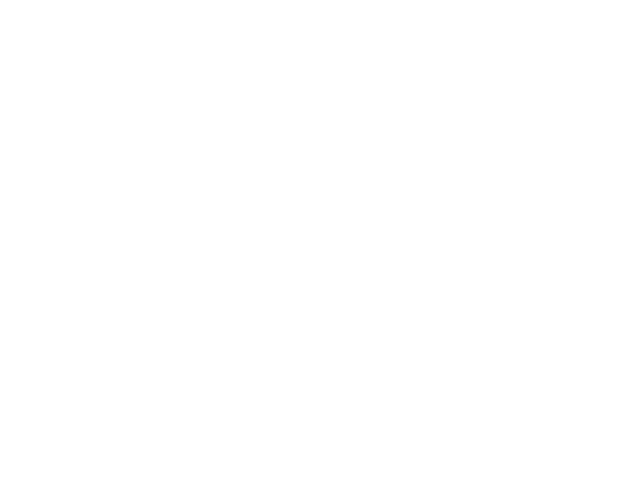
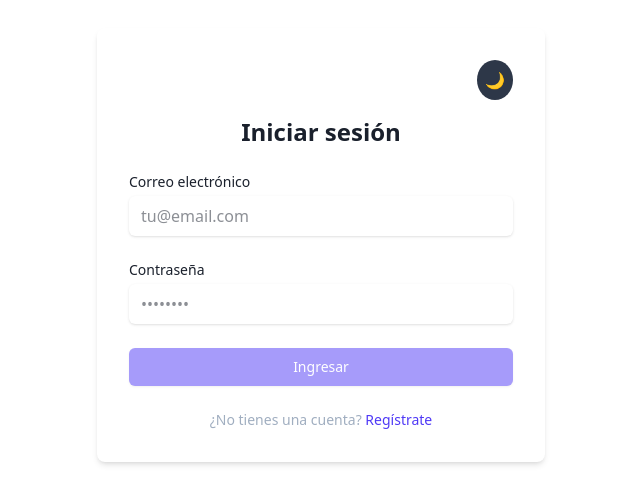
Before and after one commit to andres-unadista/task-management-system-angular, an Angular app: page /login in a window 1280 px wide. Before the commit this address led to /. Shown: the part 155-658 px from the top of the page, without its empty margins (319-959 px from the left). Built offline with nearby package versions, Linux system fonts and the light colour scheme.

Commit message:
feat: añade componente de login y mejora estilos
- Crea componente login con formulario de email y contraseña
- Añade enlace a registro desde login
- Mejora visibilidad de texto en modo oscuro
- Corrige inyección de dependencias en ThemeService

```diff
--- a/src/app/app.routes.ts
+++ b/src/app/app.routes.ts
@@ -1,6 +1,8 @@
 import { Routes } from '@angular/router';
 import { RegisterComponent } from './auth/register/register.component';
+import { LoginComponent } from './auth/login/login.component';
 
 export const routes: Routes = [
-  { path: 'register', component: RegisterComponent }
+  { path: 'register', component: RegisterComponent },
+  { path: 'login', component: LoginComponent }
 ];
--- /dev/null
+++ b/src/app/auth/login/login.component.html
@@ -0,0 +1,38 @@
+<!-- login.component.html -->
+<div class="min-h-screen flex items-center justify-center p-4">
+  <div class="card w-full max-w-md rounded-lg shadow-md p-8">
+    <div class="flex justify-end mb-4">
+      <button (click)="toggleDarkMode()" class="theme-toggle">
+        🌙
+      </button>
+    </div>
+
+    <h2 class="text-2xl font-bold text-center mb-6">Iniciar sesión</h2>
+
+    <form [formGroup]="loginForm" (ngSubmit)="onSubmit()" class="space-y-6">
+      <div>
+        <label for="email" class="block text-sm font-medium mb-1">Correo electrónico</label>
+        <input id="email" type="email" formControlName="email" class="form-control mt-1 block w-full px-3 py-2 rounded-md shadow-sm focus:outline-none focus:ring-2 focus:ring-indigo-500" placeholder="tu@email.com">
+      </div>
+
+      <div>
+        <label for="password" class="block text-sm font-medium mb-1">Contraseña</label>
+        <input id="password" type="password" formControlName="password" class="form-control mt-1 block w-full px-3 py-2 rounded-md shadow-sm focus:outline-none focus:ring-2 focus:ring-indigo-500" placeholder="••••••••">
+      </div>
+
+      <div>
+        <button type="submit" [disabled]="!loginForm.valid" class="w-full flex justify-center py-2 px-4 border border-transparent rounded-md shadow-sm text-sm font-medium text-white bg-indigo-600 hover:bg-indigo-700 focus:outline-none focus:ring-2 focus:ring-offset-2 focus:ring-indigo-500 disabled:opacity-50 disabled:cursor-not-allowed">
+          Ingresar
+        </button>
+      </div>
+      <div class="mt-4 text-center">
+        <p class="text-sm text-gray-600 dark:text-gray-400">
+          ¿No tienes una cuenta?
+          <a routerLink="/register" class="font-medium text-indigo-600 hover:text-indigo-500 dark:text-indigo-400 dark:hover:text-indigo-300">
+            Regístrate
+          </a>
+        </p>
+      </div>
+    </form>
+  </div>
+</div>
--- /dev/null
+++ b/src/app/auth/login/login.component.ts
@@ -0,0 +1,32 @@
+// login.component.ts
+import { Component } from '@angular/core';
+import { FormGroup, FormControl, Validators, ReactiveFormsModule } from '@angular/forms';
+import { CommonModule } from '@angular/common';
+import { ThemeService } from '../../services/theme.service';
+import { RouterModule } from '@angular/router';
+
+@Component({
+  selector: 'app-login',
+  standalone: true,
+  imports: [ReactiveFormsModule, CommonModule, RouterModule],
+  templateUrl: './login.component.html',
+  styleUrls: ['./login.component.scss']
+})
+export class LoginComponent {
+  loginForm = new FormGroup({
+    email: new FormControl('', [Validators.required, Validators.email]),
+    password: new FormControl('', [Validators.required])
+  });
+
+  constructor(private themeService: ThemeService) {}
+
+  toggleDarkMode() {
+    this.themeService.toggleDarkMode();
+  }
+
+  onSubmit() {
+    if (this.loginForm.valid) {
+      console.log(this.loginForm.value);
+    }
+  }
+}
--- a/src/app/services/theme.service.ts
+++ b/src/app/services/theme.service.ts
@@ -1,5 +1,6 @@
 // theme.service.ts
-import { Injectable } from '@angular/core';
+import { DOCUMENT } from '@angular/common';
+import { Inject, Injectable } from '@angular/core';
 
 @Injectable({
   providedIn: 'root'
@@ -8,9 +9,14 @@ export class ThemeService {
   private readonly THEME_KEY = 'dark-theme';
   private darkMode = false;
 
-  constructor() {
-    this.darkMode = localStorage.getItem(this.THEME_KEY) === 'true';
-    this.updateTheme();
+  constructor(@Inject(DOCUMENT) private document: Document) {
+      const localStorage = document.defaultView?.localStorage;
+
+      if (localStorage) {
+        this.darkMode = localStorage.getItem(this.THEME_KEY) === 'true';
+        this.updateTheme();
+
+      }
   }
 
   isDarkMode() {
--- a/src/styles.scss
+++ b/src/styles.scss
@@ -19,6 +19,17 @@ body {
       border-color: #4a5568;
     }
   }
+  p.text-gray-600 {
+    color: #a0aec0; /* Un gris más claro para mejor contraste */
+  }
+
+  a.text-indigo-400 {
+    color: #7f9cf5; /* Un azul más claro para mejor visibilidad */
+
+    &:hover {
+      color: #667eea; /* Color hover más claro */
+    }
+  }
 }
 
 .card {
@@ -35,7 +46,6 @@ body {
 }
 
 .theme-toggle {
-  cursor: pointer;
   padding: 8px;
   border-radius: 50%;
   background-color: #2d3748;
@@ -56,3 +66,7 @@ body {
     }
   }
 }
+
+button {
+  cursor: pointer;
+}
```
Also changed, not shown: src/app/auth/login/login.component.scss (added), 1 other file (tests, documents, lock files or other folders).
